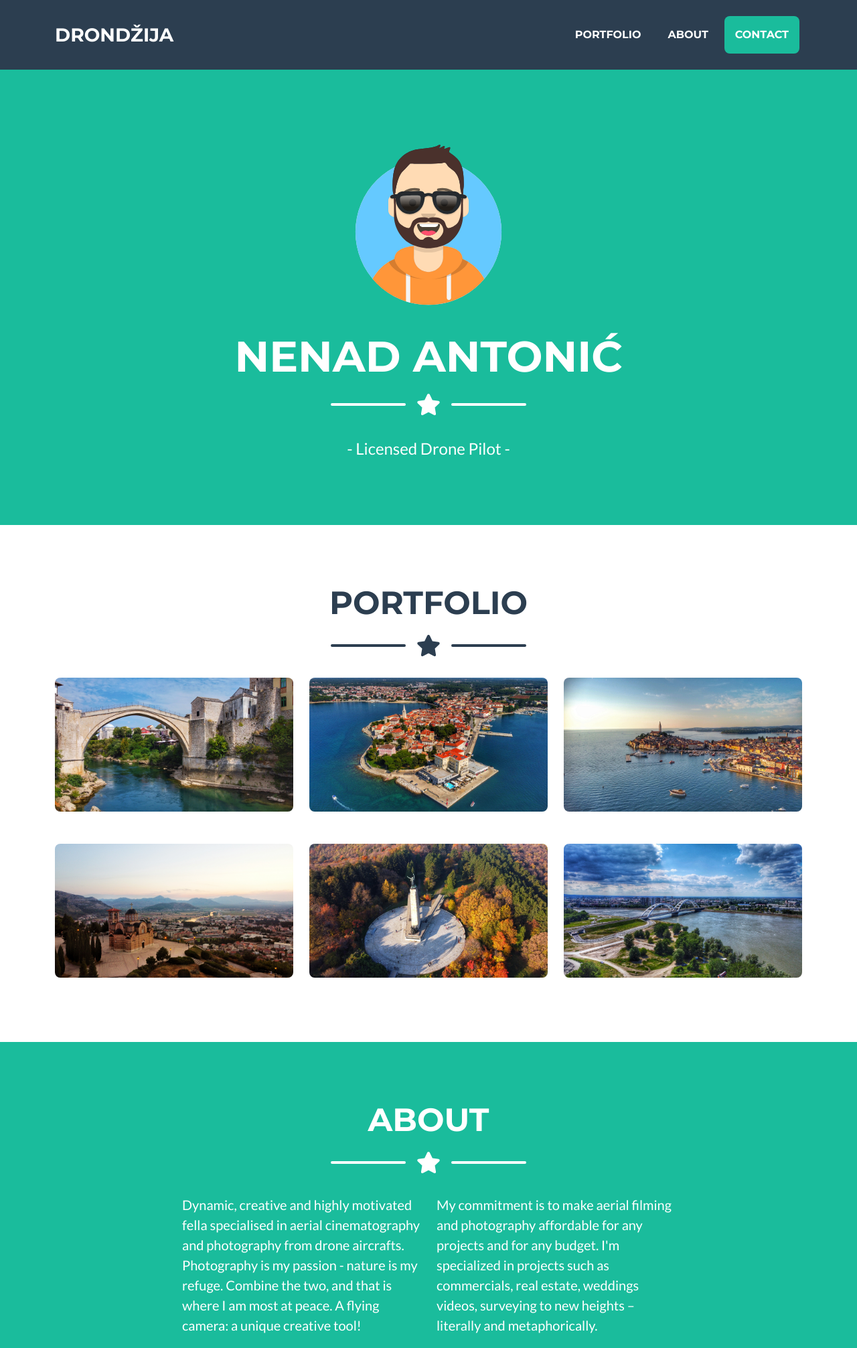
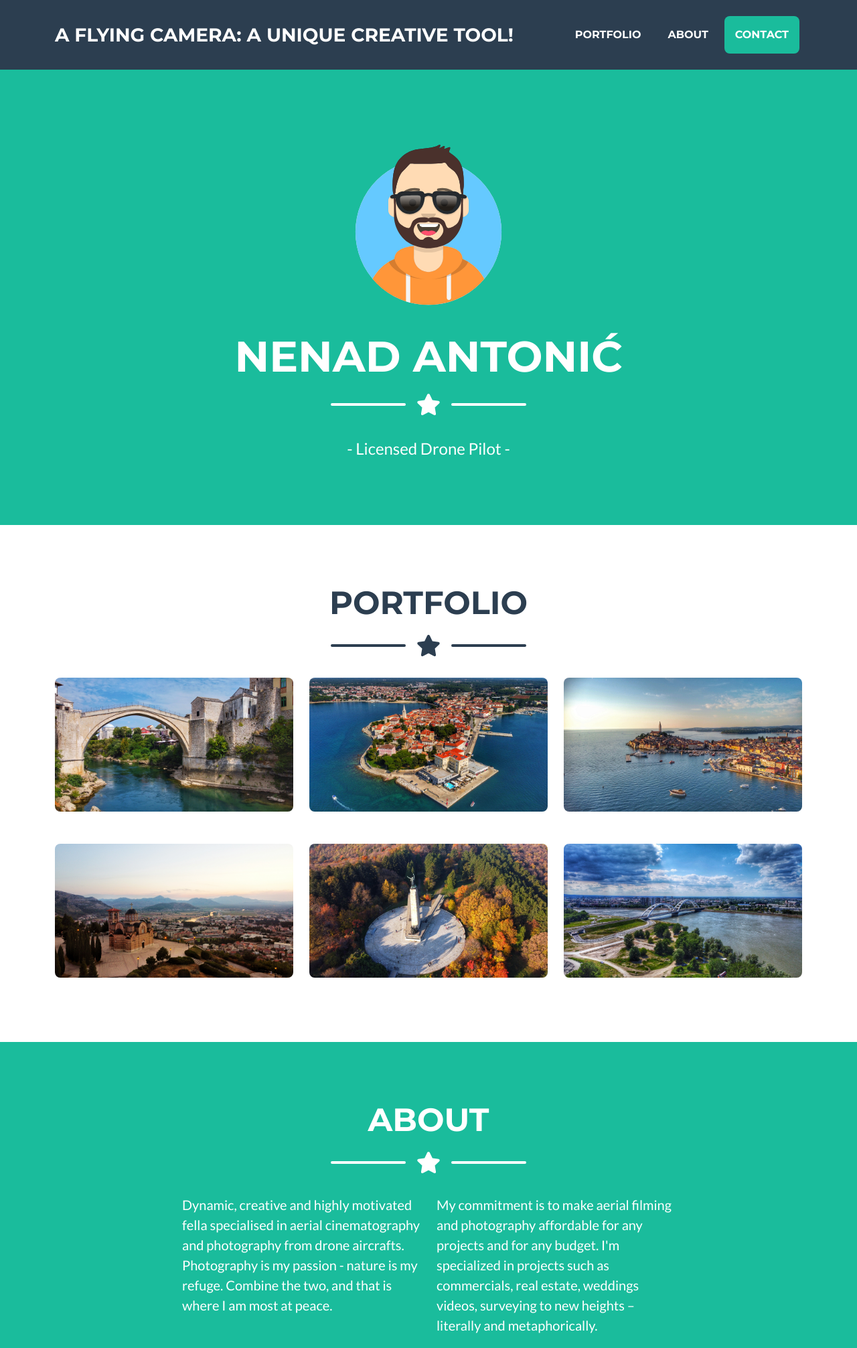
Before and after one commit to antonicnenad/drondzija, a plain HTML site: page index.html in a window 1280 px wide. Shown: the top 2013 px of the page at 67% size. Drawn offline with nearby package versions, Linux system fonts and the light colour scheme.

Commit message:
Update index.html

```diff
--- a/index.html
+++ b/index.html
@@ -19,7 +19,7 @@
         <!-- Navigation-->
         <nav class="navbar navbar-expand-lg bg-secondary text-uppercase fixed-top" id="mainNav">
             <div class="container">
-                <a class="navbar-brand" href="#page-top">Drondžija</a>
+                <a class="navbar-brand" href="#page-top">A flying camera: a unique creative tool!</a>
                 <button class="navbar-toggler text-uppercase font-weight-bold bg-primary text-white rounded" type="button" data-bs-toggle="collapse" data-bs-target="#navbarResponsive" aria-controls="navbarResponsive" aria-expanded="false" aria-label="Toggle navigation">
                     Menu
                     <i class="fas fa-bars"></i>
@@ -133,7 +133,7 @@
                 </div>
                 <!-- About Section Content-->
                 <div class="row">
-                    <div class="col-lg-4 ms-auto"><p class="lead">Dynamic, creative and highly motivated fella specialised in aerial cinematography and photography from drone aircrafts. Photography is my passion - nature is my refuge. Combine the two, and that is where I am most at peace. A flying camera: a unique creative tool!</p></div>
+                    <div class="col-lg-4 ms-auto"><p class="lead">Dynamic, creative and highly motivated fella specialised in aerial cinematography and photography from drone aircrafts. Photography is my passion - nature is my refuge. Combine the two, and that is where I am most at peace.</p></div>
                     <div class="col-lg-4 me-auto"><p class="lead">My commitment is to make aerial filming and photography affordable for any projects and for any budget. I'm specialized in projects such as commercials, real estate, weddings videos, surveying to new heights – literally and metaphorically.</p></div>
                 </div>
 
```
